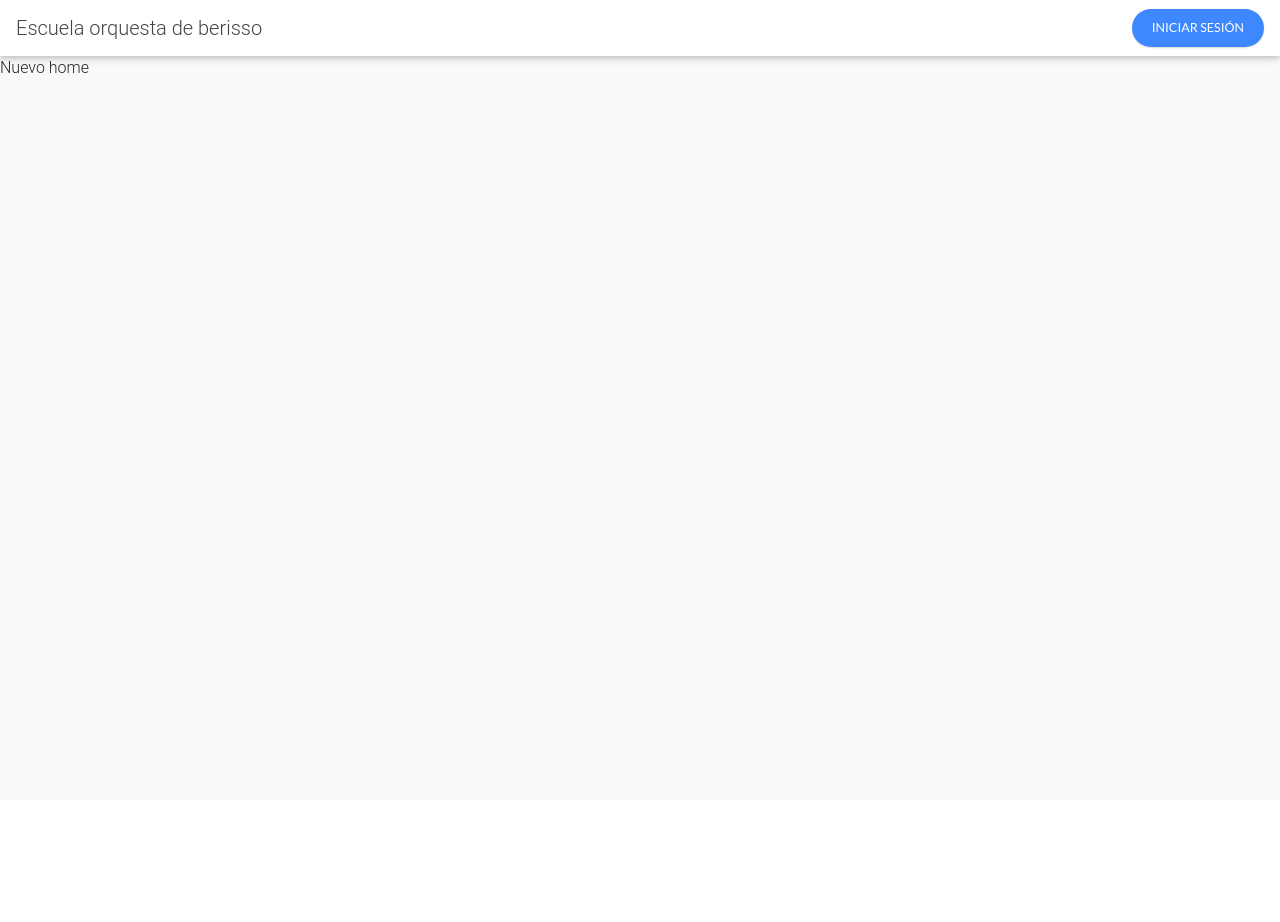
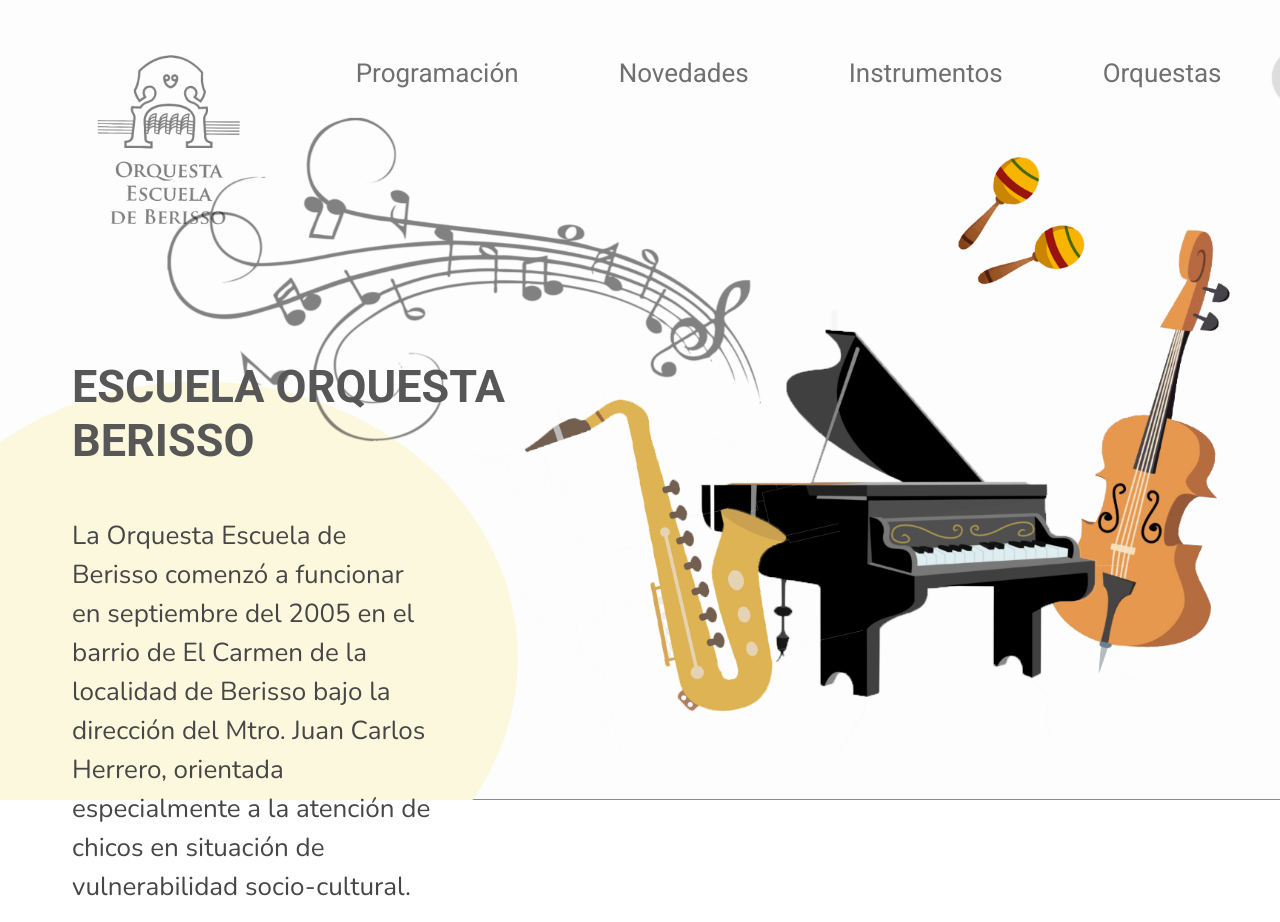
Before and after one commit to manuelguido/proyecto-de-software-UNLP, a Flask app: template flaskps/templates/home/index.html in a window 1280 px wide. Before the commit the page ends 73 px from the top, so only its background shows below. Run offline with Flask 2, Linux system fonts and the light colour scheme; the template is opened without the code that fills it, so the values that code supplies are empty; some libraries are stand-ins or nearby versions; some web fonts are replaced.

Commit message:
cambios pequeños en homepage

```diff
--- /dev/null
+++ b/flaskps/static/css/homepage.css
@@ -0,0 +1,16 @@
+body, html {
+  height: 100% !important;
+}
+
+.bg {
+  /* The image used */
+  background-image: url("../img/homewallpaper.png");
+
+  /* Full height */
+  height: 100%;
+
+  /* Center and scale the image nicely */
+  background-position: center;
+  background-repeat: no-repeat;
+  background-size: cover;
+}
--- a/flaskps/static/css/style.css
+++ b/flaskps/static/css/style.css
@@ -2,7 +2,7 @@
     Import fonts
 --------------------------------------------------------------*/
 @import url('https://fonts.googleapis.com/css?family=Lato:100,300,400,700,900|Montserrat:100,200,300,400,500,600,700,800,900|Nunito:200,300,400,600,700,800,900|Raleway:100,200,300,400,400i,500,600,700,800,900&display=swap');
-
+@import url('https://fonts.googleapis.com/css?family=Roboto:400,700&display=swap');
 /*--------------------------------------------------------------
     Root variables
 --------------------------------------------------------------*/
@@ -46,7 +46,7 @@
     /*Fonts*/
     --font-1: 'Raleway', sans-serif;
     --font-2: 'Nunito', sans-serif;
-    --font-3: 'Lato', sans-serif;
+    --font-3: 'Roboto', sans-serif;
     --font-4: 'Montserrat', sans-serif;
 }
 
@@ -57,7 +57,7 @@
     color: var(--black-1);
 }
 body {
-    background: #f9f9f9;
+    background: #fff;
 }
 .hide {
     max-width: 0 !important;
@@ -283,11 +283,43 @@
 }
 
 /*--------------------------------------------------------------
+    <navbar>
+--------------------------------------------------------------*/
+.main-navbar .nav-item a {
+    color: #707070;
+    font-family: var(--font-3);
+    font-weight: 400;
+    font-size: 26px;
+    margin: 0 50px;
+}
+.nav-logo {
+    height: 22vh;
+    opacity: 0.5 !important;
+}
+
+/*--------------------------------------------------------------
+    Página de inicio
+--------------------------------------------------------------*/
+.home-row {
+    padding-top: 45vh;
+}
+.home-title {
+    font-family: var(--font-3);
+    font-weight: 700;
+    font-size: 45px;
+    color: var(--black-2);
+}
+.home-text {
+    font-size: 26px;
+}
+
+/*--------------------------------------------------------------
     Página de login
 --------------------------------------------------------------*/
 .login-main {
     background: #134153;
-    height: 100vh;
+    min-height: 100vh;
+    max-height: 200vh;
 }
 .back-card {
     padding: 0 !important;
--- a/flaskps/templates/home/index.html
+++ b/flaskps/templates/home/index.html
@@ -2,9 +2,38 @@
 
     {% block header %}
     <title>Orquesta escuela de berisso</title>
+    <link rel="stylesheet" href="{{ url_for('static', filename='css/homepage.css') }}">
     {% endblock %}
 
     {% block content %}
         {% include 'home/login_navbar.html' %}
-        Nuevo home
+
+    <!-- Container -->
+    <div class="home-container bg">
+        <!-- Row-->
+        <div class="row px-5 mx-0 home-row">
+            <div class="col-md-6 px-4">
+                <h1 class="home-title">ESCUELA ORQUESTA BERISSO</h1>
+                <!-- Row -->
+                <div class="row px-0 mx-0 mt-4">
+                    <!-- Col -->
+                    <div class="col-md-8 col-lg-8 col-xs-8 mx-0 px-0">
+                        <p class="home-text mt-4">
+                            La Orquesta Escuela de Berisso comenzó a funcionar en septiembre del 2005 en el barrio de El Carmen de la localidad de Berisso bajo la dirección del Mtro. Juan Carlos Herrero, orientada especialmente a la atención de chicos en situación de vulnerabilidad socio-cultural.
+                        </p>
+                    </div>
+                    <!-- /.Col -->
+                </div>
+                <!-- /.Row -->
+            </div>
+            <!-- Col-->
+            <div class="col-md-6">
+
+            </div>
+            <!-- /.Col-->
+        </div>
+        <!-- /.Row -->
+    </div>
+    <!-- /.Container -->
+
     {% endblock %}
--- a/flaskps/templates/home/login_navbar.html
+++ b/flaskps/templates/home/login_navbar.html
@@ -1,18 +1,28 @@
 <!--Navbar-->
-<nav class="navbar navbar-expand-lg bg-white navbar-dark">
+<nav class="main-navbar navbar navbar-expand-lg navbar-dark no-shadow py-5 px-5 fixed-top">
     <!-- Navbar brand -->
-    <a class="navbar-brand black3" href="/">Escuela orquesta de berisso</a>
-    <!-- Collapse button -->
-    <button class="navbar-toggler" type="button" data-toggle="collapse" data-target="#basicExampleNav"
+    <a class="navbar-brand black3 px-5" href="/">
+        <img src="{{ url_for('static', filename='img/logo-black.png') }}" class="nav-logo" alt="logo-de-orquesta-escuela-berisso">
+    </a>
+      <!-- Collapse button -->
+    <button class="navbar-toggler black1" type="button" data-toggle="collapse" data-target="#basicExampleNav"
         aria-controls="basicExampleNav" aria-expanded="false" aria-label="Toggle navigation">
-        <span class="navbar-toggler-icon"></span>
+        <span class="navbar-toggler-icon black1"></span>
     </button>
     <!-- Collapsible content -->
-    <div class="collapse navbar-collapse" id="basicExampleNav">
+    <div class="collapse navbar-collapse mb-auto" id="basicExampleNav">
         <!-- Links -->
-        <ul class="navbar-nav ml-auto">
-            <li class="nav-item">
-                <a href="/iniciar_sesion" type="button" class="btn btn-primary ml-auto btn-rounded">Iniciar Sesión</a>
+        <ul class="navbar-nav mx-auto">
+            <li class="nav-item"><a href="/">Programación</a></li>
+            <li class="nav-item"><a href="/">Novedades</a></li>
+            <li class="nav-item"><a href="/">Instrumentos</a></li>
+            <li class="nav-item"><a href="/">Orquestas</a></li>
+        </ul>
+        <!-- Links -->
+        <!-- Links -->
+        <ul class="navbar-nav text-right">
+            <li class="text-right">
+                <a href="/iniciar_sesion" type="button" class="btn btn-light ml-auto btn-rounded black3 px-5">Iniciar Sesión</a>
             </li>
         </ul>
         <!-- Links -->
```
Also changed, not shown: flaskps/static/img/homewallpaper.png (added), flaskps/static/img/logo-black.png (added).
